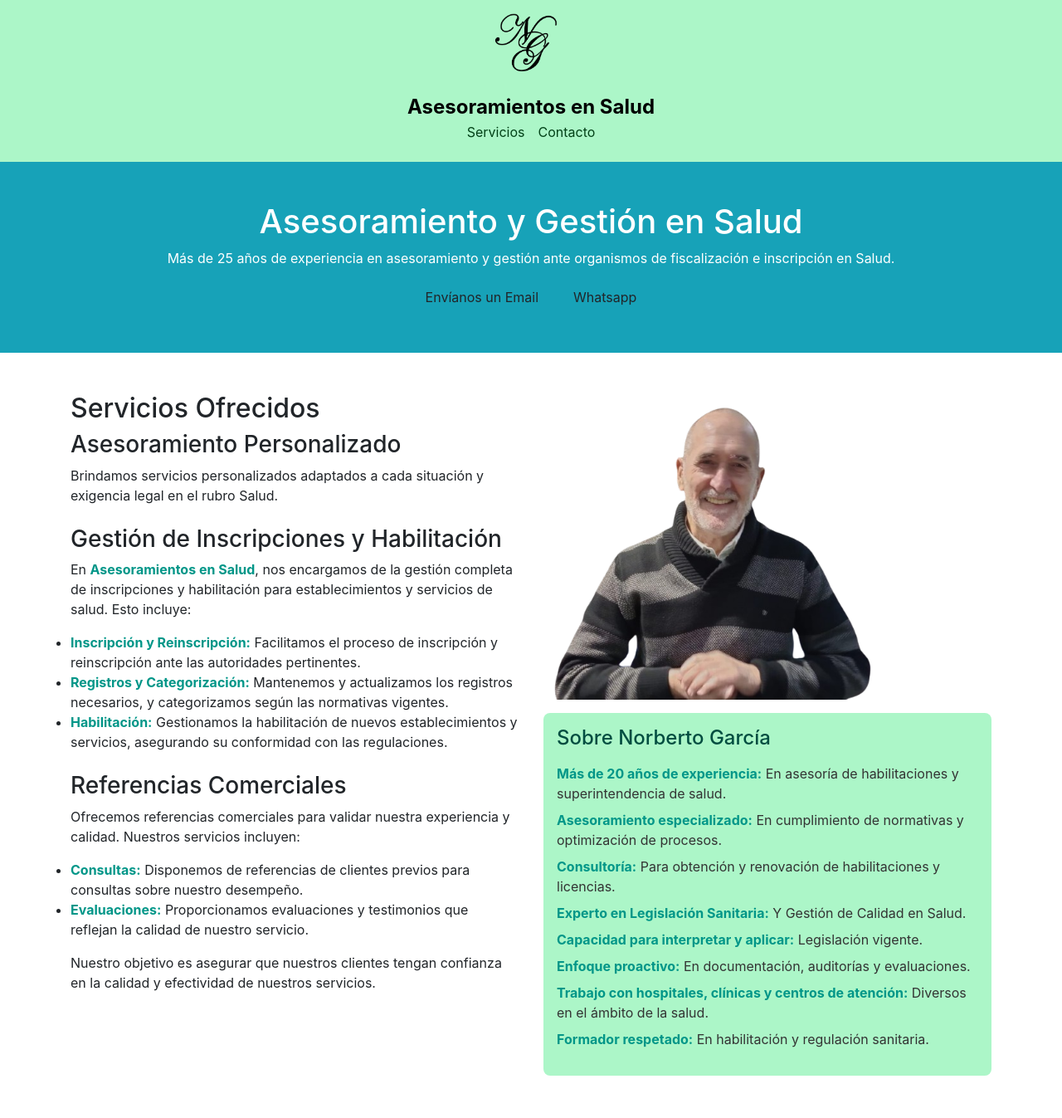
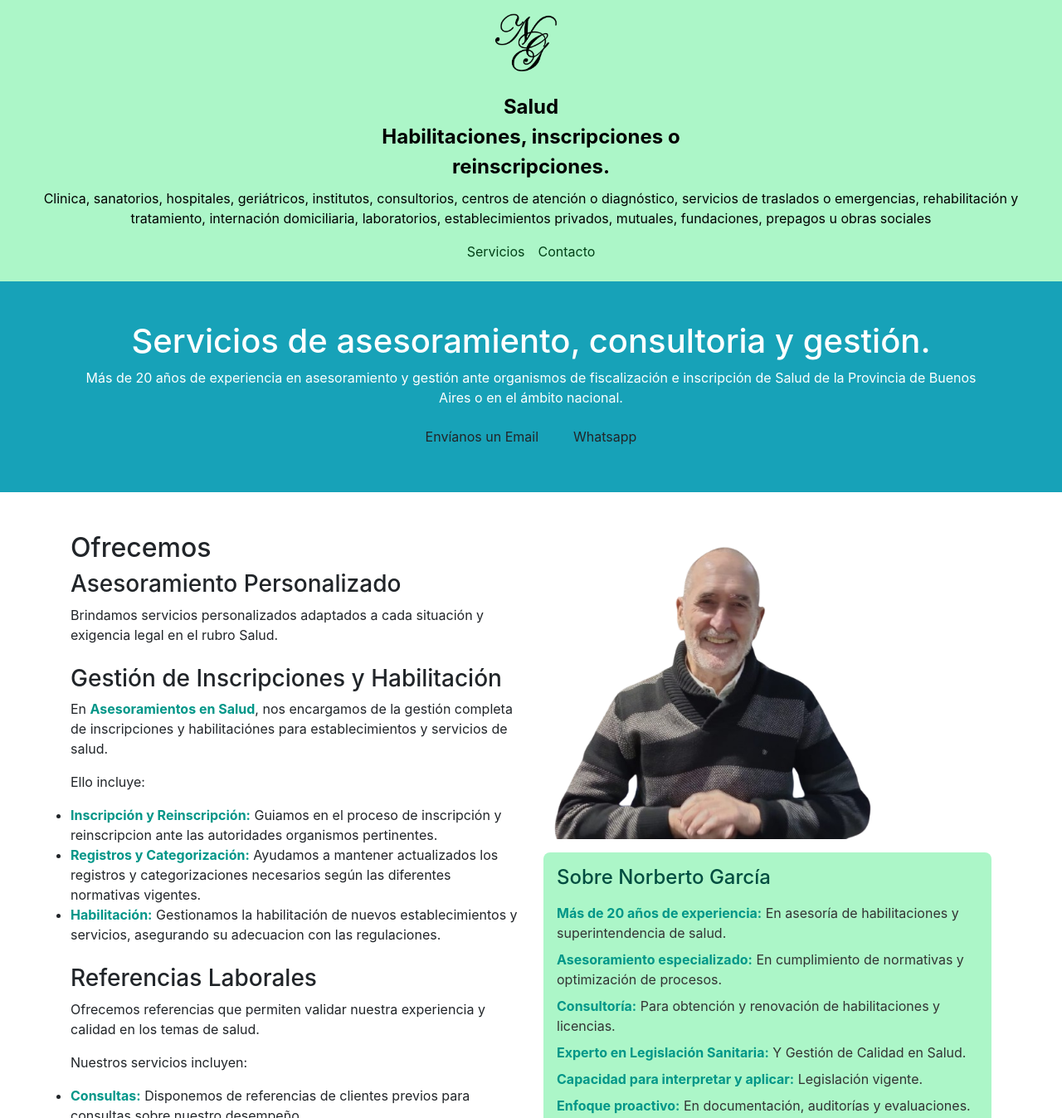
Before and after one commit to jusslagg/Consultora, a plain HTML site: page index.html in a window 1280 px wide. Shown: the part 21-1368 px from the top of the page at 83% size. Drawn offline with nearby package versions, Linux system fonts and the light colour scheme.

Commit message:
modificación 2 del cliente, se ajusta textos, H1, div y agregar parrafos en cuadro personal

```diff
--- a/index.html
+++ b/index.html
@@ -25,7 +25,17 @@
             alt="Logo Norberto García"
             class="logo-img"
           />
-          <span class="logo-text">Asesoramientos en Salud</span>
+          <span class="logo-text"
+            >Salud <br />Habilitaciones, inscripciones o
+            <br />reinscripciones.</span
+          >
+          <p>
+            Clinica, sanatorios, hospitales, geriátricos, institutos,
+            consultorios, centros de atención o diagnóstico, servicios de
+            traslados o emergencias, rehabilitación y tratamiento, internación
+            domiciliaria, laboratorios, establecimientos privados, mutuales,
+            fundaciones, prepagos u obras sociales
+          </p>
         </div>
         <ul class="nav-links">
           <li><a href="#services">Servicios</a></li>
@@ -42,10 +52,11 @@
     <main>
       <section id="hero" class="text-center bg-info text-white py-5">
         <div class="container">
-          <h1>Asesoramiento y Gestión en Salud</h1>
+          <h1>Servicios de asesoramiento, consultoria y gestión.</h1>
           <p>
-            Más de 25 años de experiencia en asesoramiento y gestión ante
-            organismos de fiscalización e inscripción en Salud.
+            Más de 20 años de experiencia en asesoramiento y gestión ante
+            organismos de fiscalización e inscripción de Salud de la Provincia
+            de Buenos Aires o en el ámbito nacional.
           </p>
           <div class="buttons">
             <a href="mailto:nog47@yahoo.com.ar" class="btn btn-email">
@@ -62,7 +73,7 @@
         <div class="container">
           <div class="row">
             <div class="col-md-6 mb-4">
-              <h2>Servicios Ofrecidos</h2>
+              <h2>Ofrecemos</h2>
               <div class="service mb-4">
                 <h3>Asesoramiento Personalizado</h3>
                 <p>
@@ -73,47 +84,47 @@
               <div class="service mb-4">
                 <h3>Gestión de Inscripciones y Habilitación</h3>
                 <p>
-                  En <strong>Asesoramientos en Salud</strong>, nos encargamos de
-                  la gestión completa de inscripciones y habilitación para
-                  establecimientos y servicios de salud. Esto incluye:
+                  En <strong>Asesoramientos en Salud</strong>, nos encargamos de la gestión
+                  completa de inscripciones y habilitaciónes para establecimientos y
+                  servicios de salud. <div> Ello incluye:</div>
                 </p>
                 <ul>
                   <li>
-                    <strong>Inscripción y Reinscripción:</strong> Facilitamos el
-                    proceso de inscripción y reinscripción ante las autoridades
+                    <strong>Inscripción y Reinscripción:</strong> Guiamos en el proceso de
+                    inscripción y reinscripcion ante las autoridades organismos
                     pertinentes.
                   </li>
                   <li>
-                    <strong>Registros y Categorización:</strong> Mantenemos y
-                    actualizamos los registros necesarios, y categorizamos según
-                    las normativas vigentes.
+                    <strong>Registros y Categorización:</strong> Ayudamos a mantener
+                    actualizados los registros y categorizaciones necesarios
+                    según las diferentes normativas vigentes.
                   </li>
                   <li>
-                    <strong>Habilitación:</strong> Gestionamos la habilitación
-                    de nuevos establecimientos y servicios, asegurando su
-                    conformidad con las regulaciones.
+                    <strong>Habilitación:</strong> Gestionamos la habilitación de nuevos
+                    establecimientos y servicios, asegurando su adecuacion con
+                    las regulaciones.
                   </li>
                 </ul>
               </div>
               <div class="service mb-4">
-                <h3>Referencias Comerciales</h3>
+                <h3>Referencias Laborales</h3>
                 <p>
-                  Ofrecemos referencias comerciales para validar nuestra
-                  experiencia y calidad. Nuestros servicios incluyen:
+                  Ofrecemos referencias que permiten validar nuestra experiencia y
+calidad en los temas de salud.  <div>Nuestros servicios incluyen:</div>
                 </p>
                 <ul>
                   <li>
-                    <strong>Consultas:</strong> Disponemos de referencias de
-                    clientes previos para consultas sobre nuestro desempeño.
+                    <strong>Consultas:</strong> Disponemos de referencias de clientes previos
+                    para consultas sobre nuestro desempeño.
                   </li>
                   <li>
-                    <strong>Evaluaciones:</strong> Proporcionamos evaluaciones y
-                    testimonios que reflejan la calidad de nuestro servicio.
+                    <strong>Evaluaciones:</strong> Proporcionamos evaluaciones y testimonios
+                    que reflejan la calidad de nuestro servicio.
                   </li>
                 </ul>
                 <p>
                   Nuestro objetivo es asegurar que nuestros clientes tengan
-                  confianza en la calidad y efectividad de nuestros servicios.
+confianza en la calidad y efectividad de nuestros servicios.
                 </p>
               </div>
             </div>
@@ -130,12 +141,12 @@
                   <h2>Sobre Norberto García</h2>
                   <ul>
                     <li>
-                      <strong>Más de 20 años de experiencia:</strong> En
-                      asesoría de habilitaciones y superintendencia de salud.
+                      <strong>Más de 20 años de experiencia:</strong> En asesoría de habilitaciones y
+                      superintendencia de salud.
                     </li>
                     <li>
-                      <strong>Asesoramiento especializado:</strong> En
-                      cumplimiento de normativas y optimización de procesos.
+                      <strong>Asesoramiento especializado:</strong> En cumplimiento de normativas y
+                      optimización de procesos.
                     </li>
                     <li>
                       <strong>Consultoría:</strong> Para obtención y renovación
@@ -165,6 +176,9 @@
                       regulación sanitaria.
                     </li>
                   </ul>
+                  <div>Acompañado de un grupo de colaboradores con especificidad en cada uno de los
+                    temas auxiliares: diseño de instalaciones, higiene y seguridad, asesoría legal,
+                    auditoria medica.</div>
                 </div>
               </div>
             </div>
@@ -230,7 +244,7 @@
             <li>
               Teléfono:
               <a href="tel:+541150413292" class="contact-info"
-                >+54 11 50413292</a
+                >+54 9 11 50413292</a
               >
             </li>
           </ul>
```
